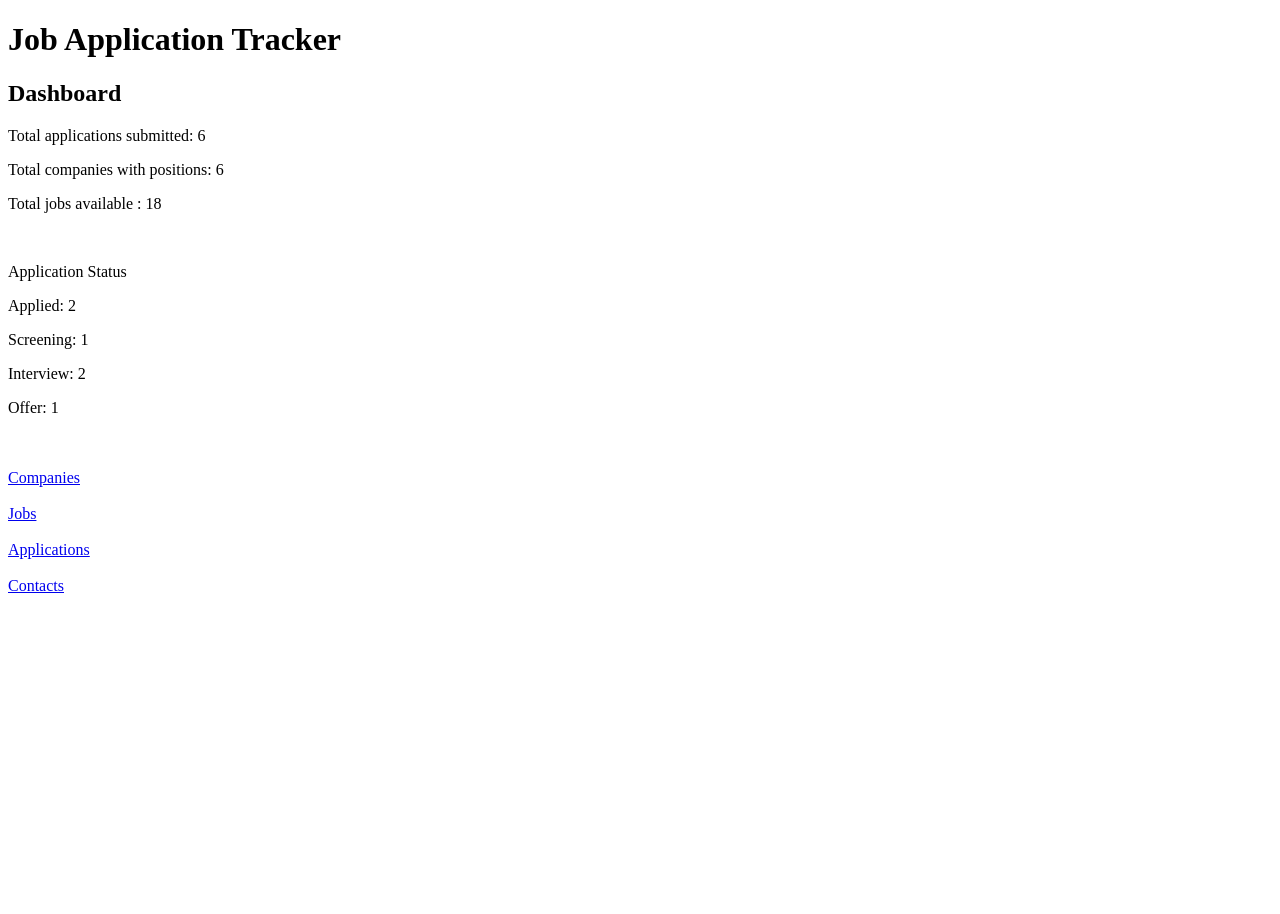
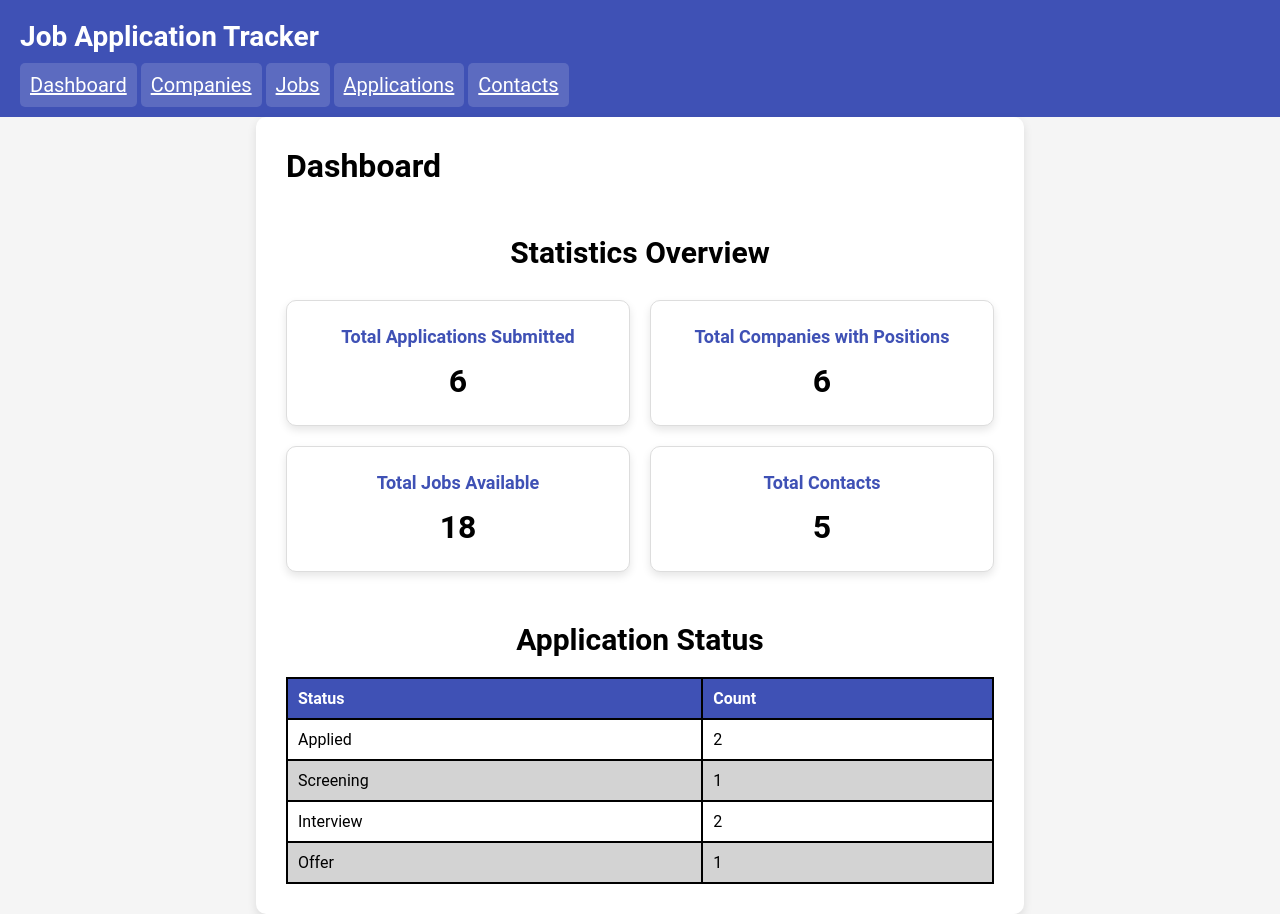
Before and after one commit to JesusL-FIU/job-application-tracker, a Flask app: page / in a window 1280 px wide. Before the commit the page ends 593 px from the top, so only its background shows below. Run offline with Flask 3, Linux system fonts and the light colour scheme; data comes from the database, SQL or seed files in the repository.

Commit message:
Applied CSS to dashboard for better UI

```diff
--- a/app.py
+++ b/app.py
@@ -22,11 +22,14 @@ def dashboard():
     cursor.execute('SELECT COUNT(*) as count FROM jobs')
     jobs = cursor.fetchone()
 
+    cursor.execute('SELECT COUNT(*) as count FROM contacts')
+    contacts = cursor.fetchone()
+
     cursor.execute('SELECT status, COUNT(*) AS count From applications GROUP BY status')
     status = cursor.fetchall()
 
     conn.close()
-    return render_template('dashboard.html', stats=stats, companies=companies, jobs=jobs, status=status)
+    return render_template('dashboard.html', stats=stats, companies=companies, jobs=jobs, contacts=contacts, status=status)
 
 #FLASK ROUTES FOR COMPANIES AND ITS CRUD FUNCTIONS
 @app.route('/companies')
--- a/static/style.css
+++ b/static/style.css
@@ -138,3 +138,30 @@ input[type="submit"].delete-button:hover {
     border-radius: 10px;
     box-shadow: 0 4px 10px rgba(0, 0, 0, 0.1);
 }
+
+.dashboard-cards {
+    display: grid;
+    grid-template-columns: repeat(2, 1fr);
+    gap: 20px;
+    margin-top: 30px;
+}
+
+.dashboard-card {
+    background-color: white;
+    border: 1px solid #ddd;
+    border-radius: 10px;
+    padding: 25px;
+    text-align: center;
+    box-shadow: 0 4px 8px rgba(0, 0, 0, 0.1);
+}
+
+.dashboard-card h3 {
+    color: #3f51b5;
+    font-size: 18px;
+    margin-bottom: 15px;
+}
+
+.dashboard-card p {
+    font-size: 32px;
+    font-weight: bold;
+}
--- a/templates/applications.html
+++ b/templates/applications.html
@@ -31,8 +31,6 @@
     {% endfor %}
     </tbody>
 </table>
-<br>
-<br>
 <h2>Add Application</h2>
 <form action="/application/create" method="POST">
 
@@ -73,8 +71,6 @@
     <input type="submit" value="Add Applications">
 
 </form>
-<br>
-<br>
 <h2>Update Application</h2>
 <form action="/application/update" method="POST">
 
--- a/templates/companies.html
+++ b/templates/companies.html
@@ -30,8 +30,6 @@
     {% endfor %}
     </tbody>
 </table>
-<br>
-<br>
 <h2>Add Company</h2>
 <form action="/companies/create" method="POST">
 
--- a/templates/contacts.html
+++ b/templates/contacts.html
@@ -32,8 +32,6 @@
     {% endfor %}
     </tbody>
 </table>
-<br>
-<br>
 <h2>Add Contact</h2>
 <form action="/contacts/create" method="POST">
 
@@ -67,8 +65,6 @@
     <input type="submit" value="Add Contact">
 
 </form>
-<br>
-<br>
 <h2>Update Contact</h2>
 <form action="/contacts/update" method="POST">
 
--- a/templates/dashboard.html
+++ b/templates/dashboard.html
@@ -1,34 +1,47 @@
-<!DOCTYPE html>
-<html lang="en">
-<head>
-    <meta charset="UTF-8">
-    <title>Job Application Tracker</title>
-</head>
-<body>
-    <h1>Job Application Tracker</h1>
+{% extends 'base.html' %}
 
-    <h2>Dashboard</h2>
+{% block content %}
+<h1>Dashboard</h1>
+<h2>Statistics Overview </h2>
+<div class="dashboard-cards">
 
-    <p>Total applications submitted: {{ stats.count }}</p>
-    <p>Total companies with positions: {{ companies.count }}</p>
-    <p>Total jobs available : {{ jobs.count }}</p>
-    <br><p>Application Status</p>
-    {% for item in status %}
-        <p>{{ item.status }}: {{ item.count }}</p>
+    <div class="dashboard-card">
+        <h3>Total Applications Submitted</h3>
+        <p>{{ stats.count }}</p>
+    </div>
+
+    <div class="dashboard-card">
+        <h3>Total Companies with Positions</h3>
+        <p>{{ companies.count }}</p>
+    </div>
+
+    <div class="dashboard-card">
+        <h3>Total Jobs Available</h3>
+        <p>{{ jobs.count }}</p>
+    </div>
+
+    <div class="dashboard-card">
+        <h3>Total Contacts</h3>
+        <p>{{ contacts.count }}</p>
+    </div>
+</div>
+
+
+<H2>Application Status</H2>
+<table>
+    <thead>
+    <tr>
+        <th>Status</th>
+        <th>Count</th>
+    </tr>
+    </thead>
+    <tbody>
+    {% for i in status %}
+    <tr>
+        <td>{{ i.status }}</td>
+        <td>{{ i.count }}</td>
+    </tr>
     {% endfor %}
-
-    <br>
-    <br>
-    <a href="/companies">Companies</a>
-    <br>
-    <br>
-    <a href="/jobs">Jobs</a>
-    <br>
-    <br>
-    <a href="/applications">Applications</a>
-    <br>
-    <br>
-    <a href="/contacts">Contacts</a>
-
-</body>
-</html>
+    </tbody>
+</table>
+{% endblock %}
--- a/templates/jobs.html
+++ b/templates/jobs.html
@@ -34,8 +34,6 @@
     {% endfor %}
     </tbody>
 </table>
-<br>
-<br>
 <h2>Add Job</h2>
 <form action="/jobs/create" method="POST">
 
```
